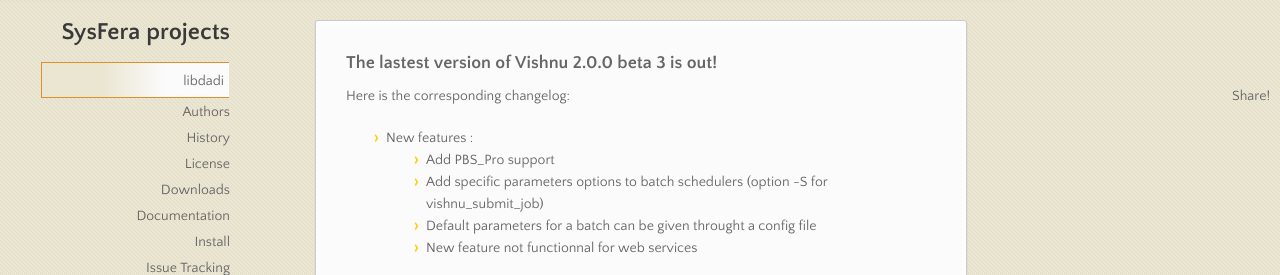
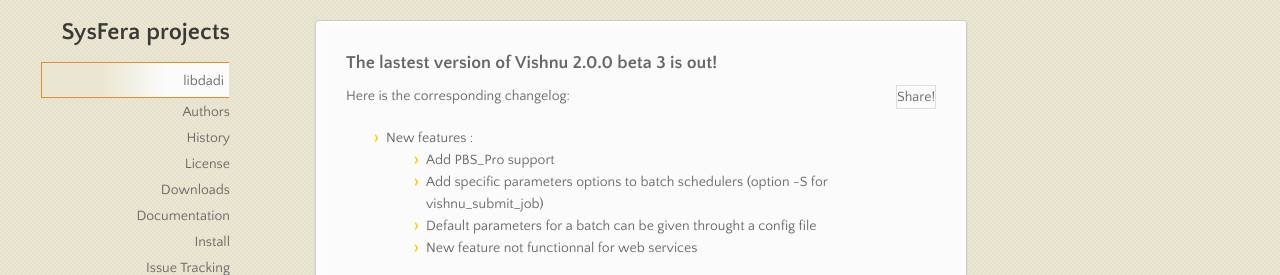
Before and after one commit to dloureiro/sysfera.github.com, a Jekyll site: the page built from _posts/2012-11-09-Vishnu_v2.0.0beta3_is_out.html, in a window 1280 px wide. Shown: the part 170-445 px from the top of the page. Built offline with Jekyll 4.4.1, drawn with Linux system fonts in a browser that asks for light colours; nearby versions of some CDN libraries; Markdown is read by kramdown in place of the engine named in the settings; comment, search, counter and statistics services are not loaded.

Commit message:
Encore des modifications de style

```diff
--- a/_includes/JB/sharing-providers/global
+++ b/_includes/JB/sharing-providers/global
@@ -3,13 +3,13 @@
 <ul class="post-share">
 
 <!-- Twitter -->
-<li class="tw share-li"><a href="https://twitter.com/share" class="twitter-share-button" data-text="{{ page.title }}" data-via="{{ site.JB.sharing.twitter.via }}" data-related="{{ site.author.twitter }}" data-count="{{ site.JB.sharing.twitter.count }}" data-size="{{ site.JB.sharing.twitter.size }}">Tweet</a></li>
+<li class="share-li"><a href="https://twitter.com/share" class="twitter-share-button" data-text="{{ page.title }}" data-via="{{ site.JB.sharing.twitter.via }}" data-related="{{ site.author.twitter }}" data-count="{{ site.JB.sharing.twitter.count }}" data-size="{{ site.JB.sharing.twitter.size }}">Tweet</a></li>
 
 <!-- Google+ -->
-<li class="gplus share-li"><div class="g-plusone" data-size="{{ site.JB.sharing.googleplus.size }}" data-annotation="{{ site.JB.sharing.googleplus.annotation }}" data-width="{{ site.JB.sharing.googleplus.width }}"></div></li>
+<li class="share-li"><div class="g-plusone" data-size="{{ site.JB.sharing.googleplus.size }}" data-annotation="{{ site.JB.sharing.googleplus.annotation }}" data-width="{{ site.JB.sharing.googleplus.width }}"></div></li>
 
 <!-- Facebook -->
-<li class="fb share-li"><div class="fb-like" data-send="false" data-layout="{{ site.JB.sharing.facebook.layout }}" data-width="{{ site.JB.sharing.facebook.width }}" data-show-faces="{{ site.JB.sharing.facebook.faces }}" data-font="{{ site.JB.sharing.facebook.font }}"></div></li>
+<li class="share-li"><div class="fb-like" data-send="false" data-layout="{{ site.JB.sharing.facebook.layout }}" data-width="{{ site.JB.sharing.facebook.width }}" data-show-faces="{{ site.JB.sharing.facebook.faces }}" data-font="{{ site.JB.sharing.facebook.font }}"></div></li>
 
 </ul>
 
--- a/_layouts/article.html
+++ b/_layouts/article.html
@@ -4,7 +4,7 @@
 <section>
 	<h3>{{page.title}}</h3>
 	<div class="post-sharing">
-	Share!
+	<span class="sharing-menu">Share!</span>
 {% include JB/sharing %}
 </div>
 {{content}}
--- a/stylesheets/styles.css
+++ b/stylesheets/styles.css
@@ -1031,8 +1031,9 @@
 }
 
 .post-sharing{
-	position:fixed;
-	right:10px;
+	position:absolute;
+	right:30px;
+	border:solid 1px #DEDEDE;
 }
 
 .post-sharing ul{
```
